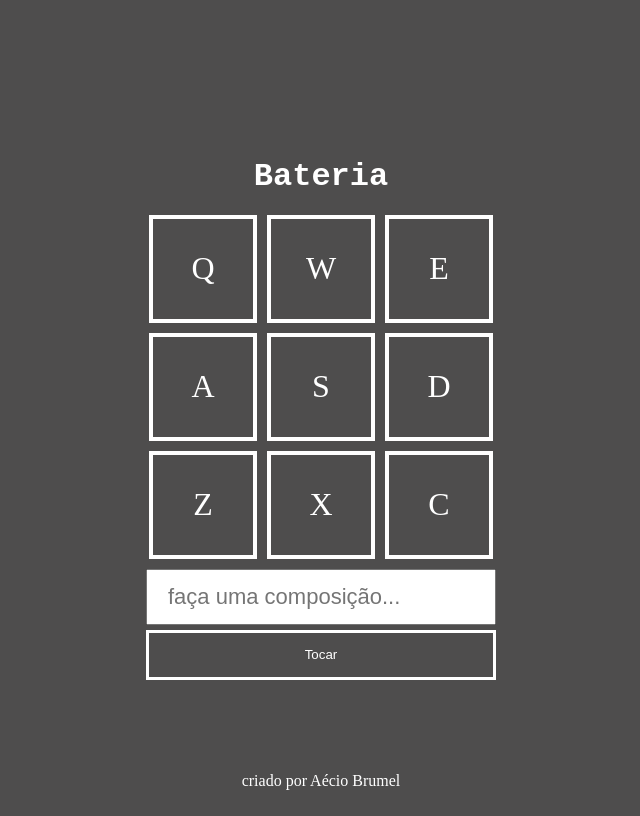
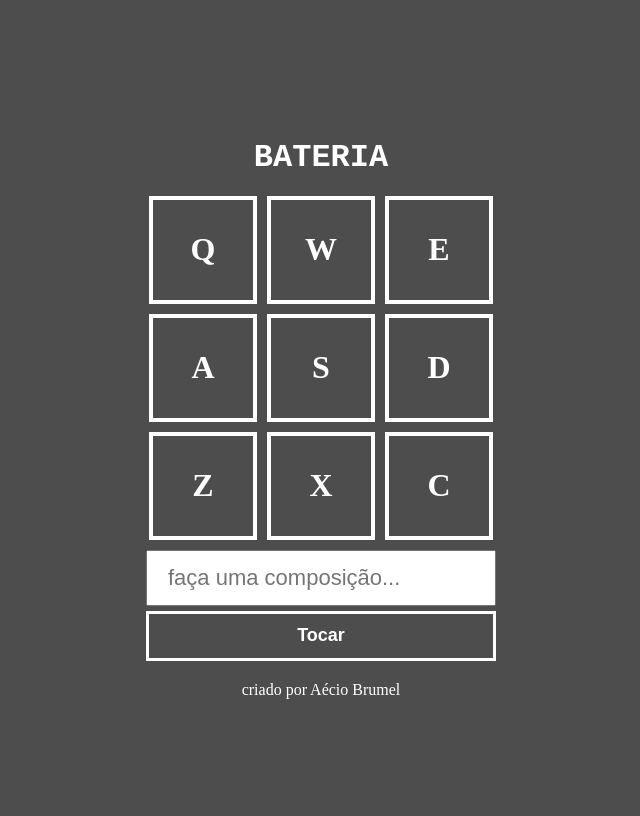
Before and after one commit to aeciobrumel/bateria, a plain HTML site: page index.html in a window 1280 px wide. Shown: the whole page, without its empty margins (319-959 px from the left). Drawn offline with Linux system fonts and the light colour scheme.

Commit message:
agora sim

```diff
--- a/index.html
+++ b/index.html
@@ -7,7 +7,7 @@
     <title>Bateria</title>
   </head>
   <body>
-    <h1>Bateria</h1>
+    <h1>BATERIA</h1>
     <div class="keys">
       <div class="row">
         <div data-key="keyq" class="key">Q</div>
--- a/style.css
+++ b/style.css
@@ -20,6 +20,7 @@ body {
   width: 100px;
   height: 100px;
   font-size: 32px;
+  font-weight: bolder;
   display: flex;
   justify-content: center;
   align-items: center;
@@ -30,7 +31,7 @@ body {
 h1 {
   margin-bottom: 20px;
   color: #fff;
-  font-weight: bold;
+  font-weight: bolder;
   font-family: "Courier New", Courier, monospace;
   font-style: normal;
 }
@@ -60,10 +61,11 @@ button {
   background-color: #4e4d4d;
   color: #fff;
   border: 3px solid #fff;
+  font-size: 18px;
+  font-weight: bolder;
 }
 
 footer {
   color: #fff;
-  position: absolute;
-  bottom: 10px;
+  margin-top: 20px;
 }
```
